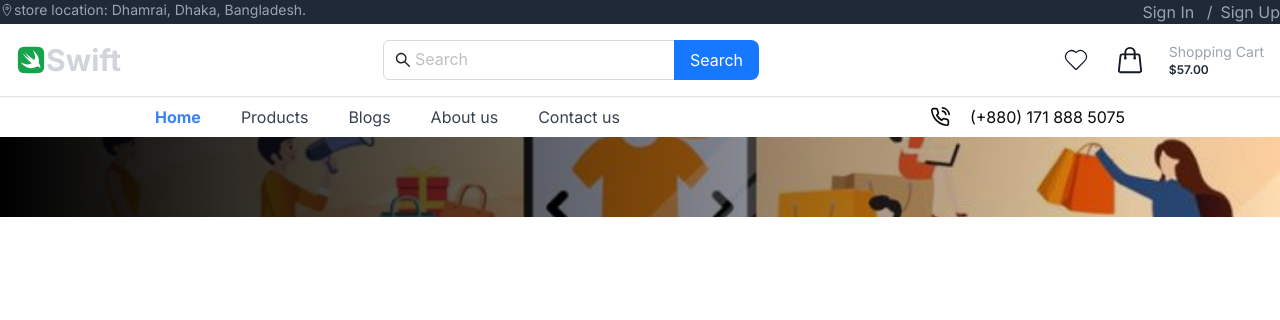
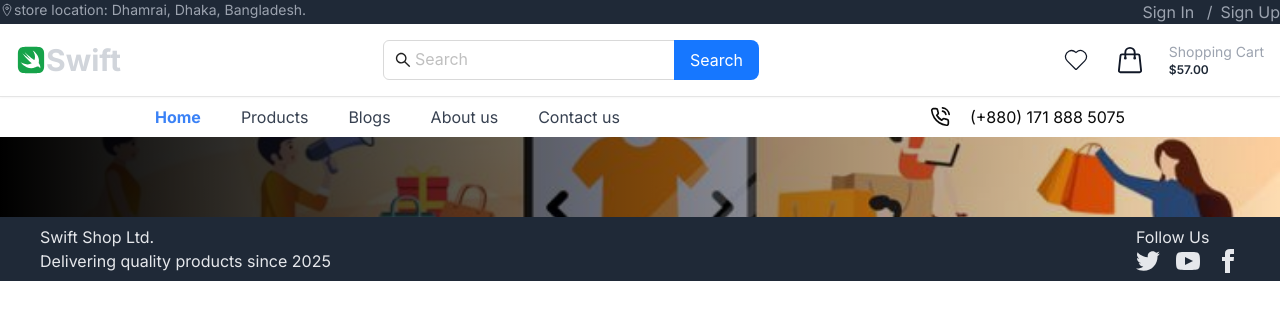
Before and after one commit to wasim475/swift-shop, a Next.js app: page / in a window 1280 px wide. Shown: the top 320 px of the page. Built offline with nearby package versions, Linux system fonts and the light colour scheme.

Commit message:
added a footer

```diff
--- a/app/layout.js
+++ b/app/layout.js
@@ -4,6 +4,8 @@
 import Navbar from "../swift-shop/navbar/navbar";
 import Hero from "../swift-shop/Home/hero";
 import ReduxProvider from '../store/reduxprovider';
+import Footer from '../swift-shop/component/footer/footer';
+
 const inter = Inter({ subsets: ["latin"] });
 
 export const metadata = {
@@ -19,6 +21,7 @@
           <Navbar />
           <Hero />
           {children}
+          <Footer/>
           <Toaster />
         </ReduxProvider>
       </body>
--- /dev/null
+++ b/swift-shop/component/footer/footer.js
@@ -0,0 +1,70 @@
+"use client";
+
+const Footer = () => {
+  return (
+    <>
+      <footer className="footer bg-gray-800 text-gray-200 px-10 py-2 flex justify-between">
+        <aside>
+
+          <p>
+            Swift Shop Ltd.
+            <br />
+            Delivering quality products since 2025
+          </p>
+        </aside>
+        <nav>
+          <h6 className="footer-title">Follow Us</h6>
+          <div className="grid grid-flow-col gap-4">
+            <a
+              href="https://twitter.com"
+              target="_blank"
+              rel="noopener noreferrer"
+            >
+              <svg
+                xmlns="http://www.w3.org/2000/svg"
+                width="24"
+                height="24"
+                viewBox="0 0 24 24"
+                className="fill-current"
+              >
+                <path d="M24 4.557c-.883.392-1.832.656-2.828.775 1.017-.609 1.798-1.574 2.165-2.724-.951.564-2.005.974-3.127 1.195-.897-.957-2.178-1.555-3.594-1.555-3.179 0-5.515 2.966-4.797 6.045-4.091-.205-7.719-2.165-10.148-5.144-1.29 2.213-.669 5.108 1.523 6.574-.806-.026-1.566-.247-2.229-.616-.054 2.281 1.581 4.415 3.949 4.89-.693.188-1.452.232-2.224.084.626 1.956 2.444 3.379 4.6 3.419-2.07 1.623-4.678 2.348-7.29 2.04 2.179 1.397 4.768 2.212 7.548 2.212 9.142 0 14.307-7.721 13.995-14.646.962-.695 1.797-1.562 2.457-2.549z"></path>
+              </svg>
+            </a>
+            <a
+              href="https://facebook.com"
+              target="_blank"
+              rel="noopener noreferrer"
+            >
+              <svg
+                xmlns="http://www.w3.org/2000/svg"
+                width="24"
+                height="24"
+                viewBox="0 0 24 24"
+                className="fill-current"
+              >
+                <path d="M19.615 3.184c-3.604-.246-11.631-.245-15.23 0-3.897.266-4.356 2.62-4.385 8.816.029 6.185.484 8.549 4.385 8.816 3.6.245 11.626.246 15.23 0 3.897-.266 4.356-2.62 4.385-8.816-.029-6.185-.484-8.549-4.385-8.816zm-10.615 12.816v-8l8 3.993-8 4.007z"></path>
+              </svg>
+            </a>
+            <a
+              href="https://instagram.com"
+              target="_blank"
+              rel="noopener noreferrer"
+            >
+              <svg
+                xmlns="http://www.w3.org/2000/svg"
+                width="24"
+                height="24"
+                viewBox="0 0 24 24"
+                className="fill-current"
+              >
+                <path d="M9 8h-3v4h3v12h5v-12h3.642l.358-4h-4v-1.667c0-.955.192-1.333 1.115-1.333h2.885v-5h-3.808c-3.596 0-5.192 1.583-5.192 4.615v3.385z"></path>
+              </svg>
+            </a>
+          </div>
+        </nav>
+      </footer>
+    </>
+  );
+};
+
+export default Footer;
```
